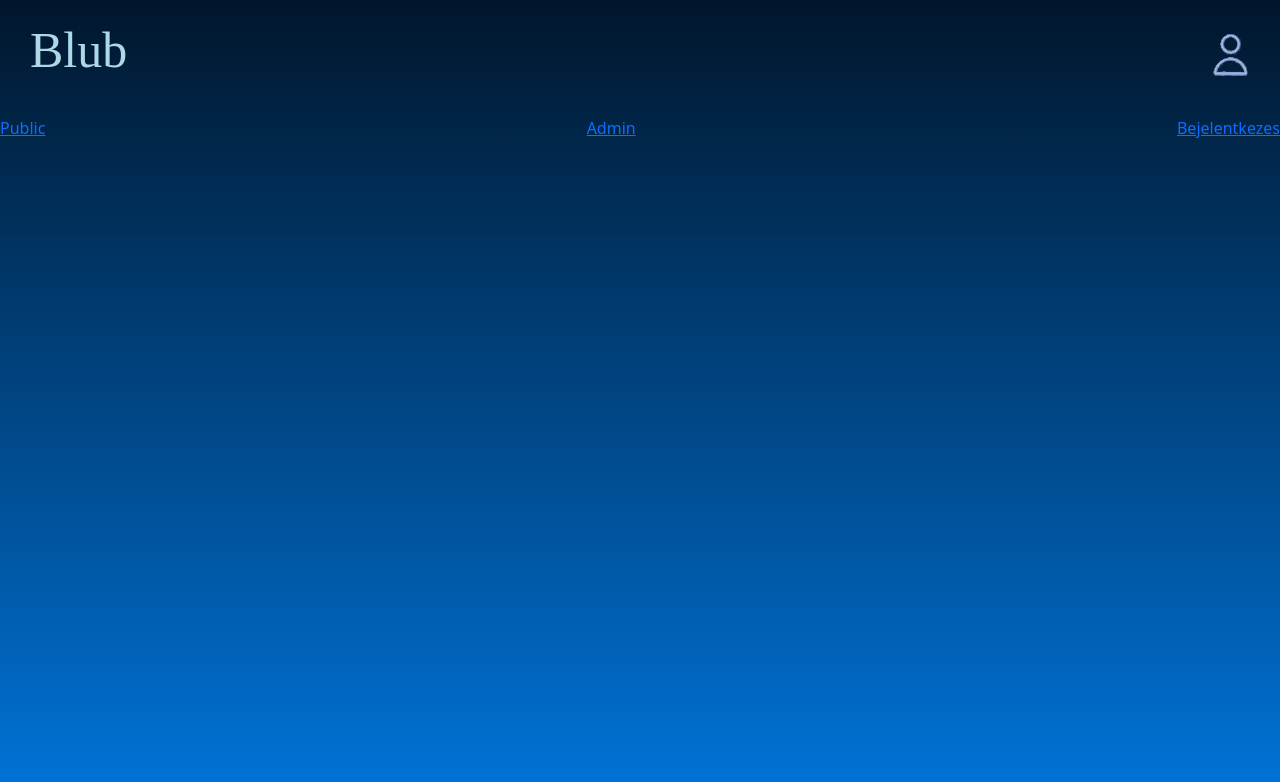
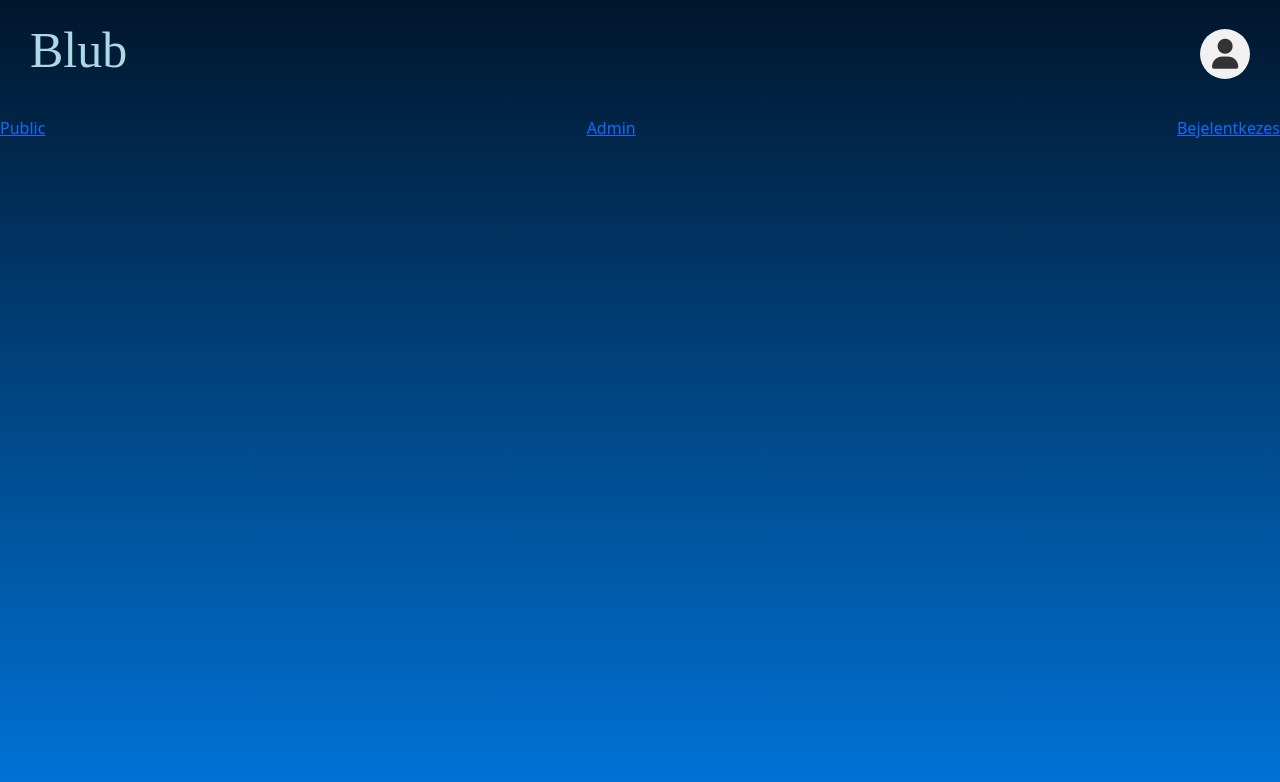
Before and after one commit to Blub-szakDolgozat/blub-szakdolgozat_frontend, a React (Create React App) app: page / in a window 1280 px wide. Shown: the top 782 px of the page. Built offline with nearby package versions, Linux system fonts and the light colour scheme; no server answers.

Commit message:
profikkép szerkesztés

```diff
--- a/public/index.html
+++ b/public/index.html
@@ -9,6 +9,10 @@
       name="description"
       content="Web site created using create-react-app"
     />
+    <link
+    rel="stylesheet"
+    href="https://cdnjs.cloudflare.com/ajax/libs/font-awesome/6.0.0-beta3/css/all.min.css"
+  />
     <link rel="apple-touch-icon" href="%PUBLIC_URL%/logo192.png" />
     <!--
       manifest.json provides metadata used when your web app is installed on a
--- a/src/App.css
+++ b/src/App.css
@@ -20,8 +20,3 @@
   text-align: left;
   font-size: 50px ;
 }
-
-.App-header img {
-  width: 40px;
-  height: auto;
-}
--- a/src/App.js
+++ b/src/App.js
@@ -4,16 +4,24 @@ import NoPage from './pages/NoPage';
 import Admin from './pages/Admin/Admin';
 import Public from './pages/Public';
 import Layout from './pages/Layout';
-import { BrowserRouter, Routes, Route } from 'react-router-dom';
+import { Routes, Route } from 'react-router-dom';
 import AkvariumPublic from './components/public/AkvariumPublic';
+import ProfileKep from './components/ProfilKep';
 
 function App() {
+
+
+
+  const handleProfileClick = () => {
+    alert('Profilképre kattintottál!');
+  };
+
   return (
     <div className="App">
       <header className="App-header">
         <h1>Blub</h1>
         <div>
-          <img src="/kepek/Fiokikon.png" alt="ikon" />
+          <ProfileKep onClick={handleProfileClick} />
         </div>
       </header>
         <Routes>
--- /dev/null
+++ b/src/components/ProfilKep.js
@@ -0,0 +1,44 @@
+import React, { useState } from 'react';
+import { useNavigate } from 'react-router-dom';
+
+const ProfileKep = () => {
+  const [Login, setLogin] = useState(true); // Állapot a bejelentkezéshez
+  const navigate = useNavigate(); // useNavigate hook a navigációhoz
+
+  // Kattintás kezelése
+  const handleProfileClick = () => {
+    if (Login) {
+      navigate('/akvarium'); // Ha be van jelentkezve, navigálunk
+    } else {
+      alert('Kérlek jelentkezz be!'); // Ha nincs bejelentkezve, figyelmeztetés
+    }
+  };
+
+  return (
+    <div
+      style={{
+        width: '50px', // Méret beállítása
+        height: '50px',
+        borderRadius: '50%', // Kör alakú profilkép
+        position: 'relative',
+        cursor: Login ? 'pointer' : 'not-allowed', // Kattinthatóság
+        backgroundColor: '#f1f1f1', // Háttérszín a profilképhez
+        display: 'flex',
+        alignItems: 'center',
+        justifyContent: 'center',
+      }}
+      onClick={handleProfileClick} // Kattintás kezelése
+    >
+      {/* Font Awesome ikon (felhasználó ikon) */}
+      <i
+        className="fas fa-user"
+        style={{
+          fontSize: '30px',
+          color: '#333', // Ikon szín
+        }}
+      ></i>
+    </div>
+  );
+};
+
+export default ProfileKep;
```
